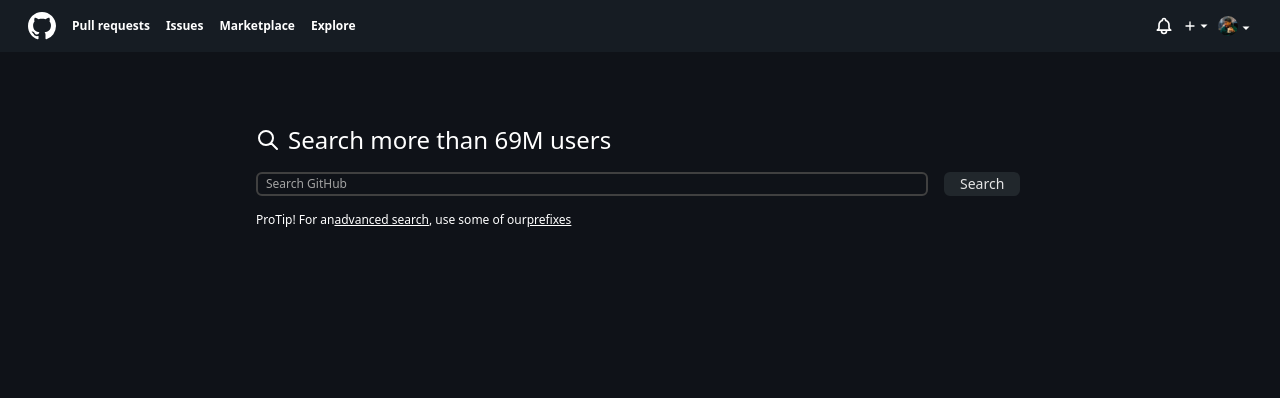
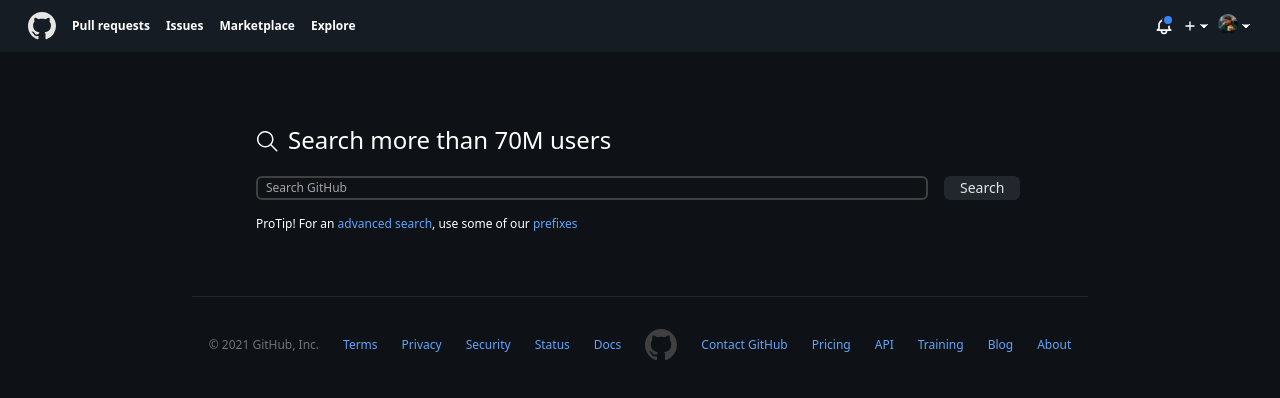
Before and after one commit to Eliascm17/javascript-exercises, a Next.js app: page / in a window 1280 px wide. Shown: the top 398 px of the page. Built offline with nearby package versions, Linux system fonts and the light colour scheme.

Commit message:
added github api and created container component

```diff
--- /dev/null
+++ b/components/Container.js
@@ -0,0 +1,99 @@
+import Link from "next/link";
+import AddDropDown from "../components/AddDropDown";
+import Icon from "../components/Icon";
+import ProfileDropdown from "../components/ProfileDropdown";
+
+const Container = ({ children }) => {
+  return (
+    <div className="bg-black-bg h-screen">
+      <nav className="mx-auto px-7 flex items-center justify-between py-3 bg-black-nav">
+        <div className="flex items-center justify-between space-x-4">
+          <Icon
+            name="github"
+            className="w-7 h-7 fill-current text-gray-200 hover:text-gray-400 transition ease-in-out duration-300"
+          />
+          <Link href="#">
+            <a className="inline-block text-xs font-semibold leading-5 text-white hover:text-gray-400 transition ease-in-out duration-300">
+              Pull requests
+            </a>
+          </Link>
+          <Link href="#">
+            <a className="inline-block text-xs font-semibold leading-5 text-white hover:text-gray-400 transition ease-in-out duration-300">
+              Issues
+            </a>
+          </Link>
+          <Link href="#">
+            <a className="inline-block text-xs font-semibold leading-5 text-white hover:text-gray-400 transition ease-in-out duration-300">
+              Marketplace
+            </a>
+          </Link>
+          <Link href="#">
+            <a className="inline-block text-xs font-semibold leading-5 text-white hover:text-gray-400 transition ease-in-out duration-300">
+              Explore
+            </a>
+          </Link>
+        </div>
+        <div className="flex items-center justify-between space-x-2">
+          <Icon
+            name="notification"
+            className="w-5 h-5 stroke-current text-white"
+          />
+          <AddDropDown />
+          <ProfileDropdown />
+        </div>
+      </nav>
+      <main className="flex flex-col flex-start items-center justify-center px-8">
+        {children}
+      </main>
+      <div className="flex flex-col flex-start items-center justify-center">
+        <div className="max-w-4xl w-full h-px bg-gray-800 mt-16"></div>
+        <div className="flex items-center px-8 space-x-6 mt-8">
+          <div className="text-xs text-gray-500">© 2021 GitHub, Inc.</div>
+          <Link href="#">
+            <a className="text-xs text-blue-400 hover:underline">Terms</a>
+          </Link>
+          <Link href="#">
+            <a className="text-xs text-blue-400 hover:underline">Privacy</a>
+          </Link>
+          <Link href="#">
+            <a className="text-xs text-blue-400 hover:underline">Security</a>
+          </Link>
+          <Link href="#">
+            <a className="text-xs text-blue-400 hover:underline">Status</a>
+          </Link>
+          <Link href="#">
+            <a className="text-xs text-blue-400 hover:underline">Docs</a>
+          </Link>
+          <div>
+            <Icon
+              className="w-8 h-8 fill-current text-gray-700 hover:text-gray-500 transition ease-in-out duration-200"
+              name="githubFooter"
+            />
+          </div>
+          <Link href="#">
+            <a className="text-xs text-blue-400 hover:underline">
+              Contact GitHub
+            </a>
+          </Link>
+          <Link href="#">
+            <a className="text-xs text-blue-400 hover:underline">Pricing</a>
+          </Link>
+          <Link href="#">
+            <a className="text-xs text-blue-400 hover:underline">API</a>
+          </Link>
+          <Link href="#">
+            <a className="text-xs text-blue-400 hover:underline">Training</a>
+          </Link>
+          <Link href="#">
+            <a className="text-xs text-blue-400 hover:underline">Blog</a>
+          </Link>
+          <Link href="#">
+            <a className="text-xs text-blue-400 hover:underline">About</a>
+          </Link>
+        </div>
+      </div>
+    </div>
+  );
+};
+
+export default Container;
--- a/components/Icon.js
+++ b/components/Icon.js
@@ -12,24 +12,37 @@
           <path d="M8 0C3.58 0 0 3.58 0 8c0 3.54 2.29 6.53 5.47 7.59.4.07.55-.17.55-.38 0-.19-.01-.82-.01-1.49-2.01.37-2.53-.49-2.69-.94-.09-.23-.48-.94-.82-1.13-.28-.15-.68-.52-.01-.53.63-.01 1.08.58 1.23.82.72 1.21 1.87.87 2.33.66.07-.52.28-.87.51-1.07-1.78-.2-3.64-.89-3.64-3.95 0-.87.31-1.59.82-2.15-.08-.2-.36-1.02.08-2.12 0 0 .67-.21 2.2.82.64-.18 1.32-.27 2-.27.68 0 1.36.09 2 .27 1.53-1.04 2.2-.82 2.2-.82.44 1.1.16 1.92.08 2.12.51.56.82 1.27.82 2.15 0 3.07-1.87 3.75-3.65 3.95.29.25.54.73.54 1.48 0 1.07-.01 1.93-.01 2.2 0 .21.15.46.55.38A8.013 8.013 0 0016 8c0-4.42-3.58-8-8-8z"></path>
         </svg>
       );
+    case "githubFooter":
+      return (
+        <svg
+          className={className}
+          viewBox="0 0 16 16"
+          version="1.1"
+          ariaHidden="true"
+        >
+          <path
+            fill-rule="evenodd"
+            d="M8 0C3.58 0 0 3.58 0 8c0 3.54 2.29 6.53 5.47 7.59.4.07.55-.17.55-.38 0-.19-.01-.82-.01-1.49-2.01.37-2.53-.49-2.69-.94-.09-.23-.48-.94-.82-1.13-.28-.15-.68-.52-.01-.53.63-.01 1.08.58 1.23.82.72 1.21 1.87.87 2.33.66.07-.52.28-.87.51-1.07-1.78-.2-3.64-.89-3.64-3.95 0-.87.31-1.59.82-2.15-.08-.2-.36-1.02.08-2.12 0 0 .67-.21 2.2.82.64-.18 1.32-.27 2-.27.68 0 1.36.09 2 .27 1.53-1.04 2.2-.82 2.2-.82.44 1.1.16 1.92.08 2.12.51.56.82 1.27.82 2.15 0 3.07-1.87 3.75-3.65 3.95.29.25.54.73.54 1.48 0 1.07-.01 1.93-.01 2.2 0 .21.15.46.55.38A8.013 8.013 0 0016 8c0-4.42-3.58-8-8-8z"
+          ></path>
+        </svg>
+      );
     case "notification":
       return (
         <>
-          <span
+          <div
             aria-hidden
-            className="mt-.5 ml-2.5 absolute inline-block h-2.5 w-2.5 rounded-full bg-blue-500"
-          ></span>
+            className="mb-3 ml-4 absolute inline-block h-3 w-3 rounded-full bg-blue-500 border-2 border-black-nav"
+          ></div>
           <svg
             className={className}
-            fill="none"
-            stroke="currentColor"
             viewBox="0 0 24 24"
+            fill="#161c23"
             xmlns="http://www.w3.org/2000/svg"
           >
             <path
-              stroke-linecap="round"
-              stroke-linejoin="round"
-              stroke-width="2"
+              strokeLinecap="round"
+              strokeLinejoin="round"
+              strokeWidth="2"
               d="M15 17h5l-1.405-1.405A2.032 2.032 0 0118 14.158V11a6.002 6.002 0 00-4-5.659V5a2 2 0 10-4 0v.341C7.67 6.165 6 8.388 6 11v3.159c0 .538-.214 1.055-.595 1.436L4 17h5m6 0v1a3 3 0 11-6 0v-1m6 0H9"
             ></path>
           </svg>
@@ -45,9 +58,9 @@
           xmlns="http://www.w3.org/2000/svg"
         >
           <path
-            stroke-linecap="round"
-            stroke-linejoin="round"
-            stroke-width="2"
+            strokeLinecap="round"
+            strokeLinejoin="round"
+            strokeWidth="2"
             d="M19 9l-7 7-7-7"
           ></path>
         </svg>
@@ -56,15 +69,14 @@
     case "plus":
       return (
         <svg
-          class={className}
-          stroke="white"
+          className={className}
           viewBox="0 0 24 24"
           xmlns="http://www.w3.org/2000/svg"
         >
           <path
-            stroke-linecap="round"
-            stroke-linejoin="round"
-            stroke-width="2"
+            strokeLinecap="round"
+            strokeLinejoin="round"
+            strokeWidth="2"
             d="M12 6v6m0 0v6m0-6h6m-6 0H6"
           ></path>
         </svg>
@@ -73,16 +85,13 @@
       return (
         <svg
           className={className}
-          fill="none"
-          stroke="white"
+          // stroke="white"
           viewBox="0 0 24 24"
           xmlns="http://www.w3.org/2000/svg"
         >
           <path
-            stroke-linecap="round"
-            stroke-linejoin="round"
-            stroke-width="2"
-            d="M21 21l-6-6m2-5a7 7 0 11-14 0 7 7 0 0114 0z"
+            fill-rule="evenodd"
+            d="M14.53 15.59a8.25 8.25 0 111.06-1.06l5.69 5.69a.75.75 0 11-1.06 1.06l-5.69-5.69zM2.5 9.25a6.75 6.75 0 1111.74 4.547.746.746 0 00-.443.442A6.75 6.75 0 012.5 9.25z"
           ></path>
         </svg>
       );
--- a/pages/api/hello.js
+++ /dev/null
@@ -1,6 +0,0 @@
-// Next.js API route support: https://nextjs.org/docs/api-routes/introduction
-
-export default (req, res) => {
-  res.statusCode = 200
-  res.json({ name: 'John Doe' })
-}
--- a/pages/index.js
+++ b/pages/index.js
@@ -1,68 +1,56 @@
+import { useRouter } from "next/router";
+import { useState } from "react";
+import Container from "../components/Container";
 import Icon from "../components/Icon";
-import AddDropDown from "../components/AddDropDown";
-import Link from "next/link";
-import ProfileDropdown from "../components/ProfileDropdown";
 
 export default function Home() {
+  const [searchInput, setSearchInput] = useState("");
+  const router = useRouter();
+
+  const onSearch = () => {
+    router.push({ pathname: "/search", query: { q: searchInput } });
+  };
+
   return (
-    <div className="bg-black-bg h-screen">
-      <nav className="mx-auto px-7 flex items-center justify-between py-3 bg-black-nav">
-        <div className="flex items-center justify-between space-x-4">
-          <Icon name="github" className="w-7 h-7" />
-          <Link href="#">
-            <a className="inline-block text-xs font-semibold leading-5 text-white hover:text-gray-400 transition ease-in-out duration-300">
-              Pull requests
-            </a>
-          </Link>
-          <Link href="#">
-            <a className="inline-block text-xs font-semibold leading-5 text-white hover:text-gray-400 transition ease-in-out duration-300">
-              Issues
-            </a>
-          </Link>
-          <Link href="#">
-            <a className="inline-block text-xs font-semibold leading-5 text-white hover:text-gray-400 transition ease-in-out duration-300">
-              Marketplace
-            </a>
-          </Link>
-          <Link href="#">
-            <a className="inline-block text-xs font-semibold leading-5 text-white hover:text-gray-400 transition ease-in-out duration-300">
-              Explore
-            </a>
-          </Link>
-        </div>
-        <div className="flex items-center justify-between space-x-2">
-          <Icon name="notification" className="w-5 h-5 text-white" />
-          <AddDropDown />
-          <ProfileDropdown />
-        </div>
-      </nav>
-      <main className="flex flex-col flex-start items-center justify-center px-8">
+    <Container>
       <div className="flex flex-start max-w-4xl w-full pl-16 space-x-2 mt-16 items-center py-2">
-          <Icon name="search" className="h-6 w-6" />
-          <h1 className="text-white text-2xl font-sans-apple-system">
-            Search more than <span className="font=semibold">69M</span> users
+        <Icon name="search" className="h-6 w-6 fill-current text-white" />
+        <h1 className="text-white text-2xl font-sans-apple-system mb-1">
+          Search more than <span className="font=semibold">70M</span> users
         </h1>
       </div>
       <div className="flex flex-start max-w-3xl w-full space-x-4 pt-2">
         <input
+          value={searchInput}
+          onChange={(e) => setSearchInput(e.target.value)}
+          name="searchInput"
           className="max-w-2xl w-full focus:ring-2 text-white text-xs bg-black-bg border-2 border-gray-700 focus:border-blue-400 focus:ring-blue-800 rounded-md py-0.5 pl-2"
           placeholder="Search GitHub"
+          onKeyPress={(e) => {
+            if (e.keyCode === 13 && searchInput.length > 0) {
+              onSearch();
+            }
+          }}
         />
-          <button className="text-gray-200 text-sm bg-black-button px-4 rounded-md ">
+        <button
+          onClick={() => {
+            searchInput.length > 0 ? onSearch() : "";
+          }}
+          className="text-gray-200 text-sm bg-black-button px-4 rounded-md ring-1 ring-gray-200 ring-opacity-0 hover:ring-opacity-50 transition ease-in-out duration-200"
+        >
           Search
         </button>
       </div>
       <div className="flex flex-start max-w-3xl w-full text-white text-xs font-sans-apple-system mt-4">
-          ProTip! For an{" "}
-          <a className="underline text-blue-500" href="#">
+        ProTip! For an&nbsp;
+        <a className="text-xs text-blue-400 hover:underline" href="#">
           advanced search
         </a>
-          , use some of our{"  "}
-          <a className="underline text-blue-500" href="#">
-            {"  "} prefixes
+        , use some of our&nbsp;
+        <a className="text-xs text-blue-400 hover:underline" href="#">
+          prefixes
         </a>
       </div>
-      </main>
-    </div>
+    </Container>
   );
 }
```
Also changed, not shown: components/AddDropDown.js (+5 -2 lines), components/ProfileDropdown.js (+5 -2 lines), githubSecrets.js (added, +9 -0 lines), lib/githubHelpers.js (added, +14 -0 lines), pages/search.js (added, +22 -0 lines), tailwind.config.js (+10 -2 lines), 2 other files (tests, documents, lock files or other folders). Lines whose indentation alone changed are shown as unchanged.
